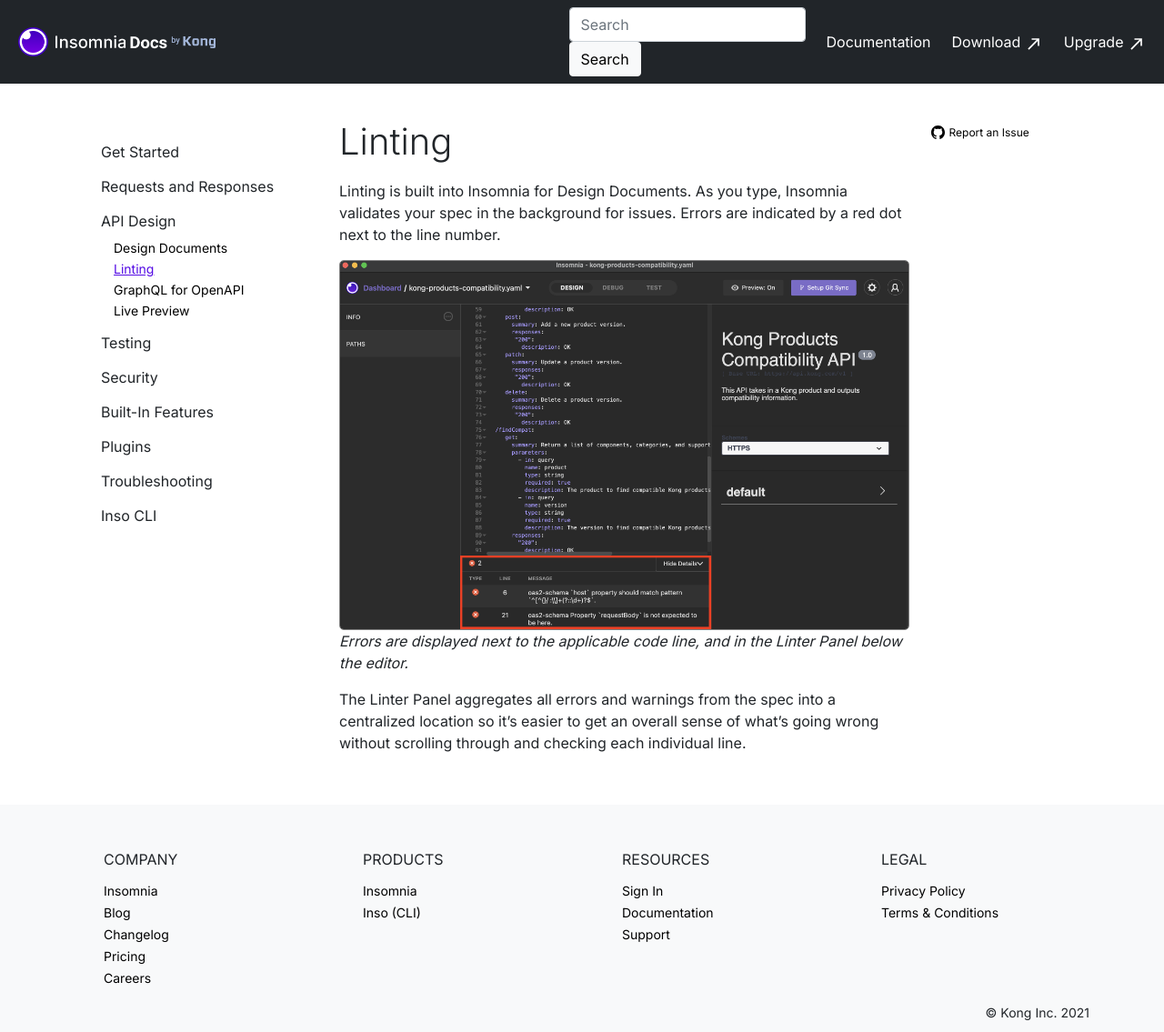
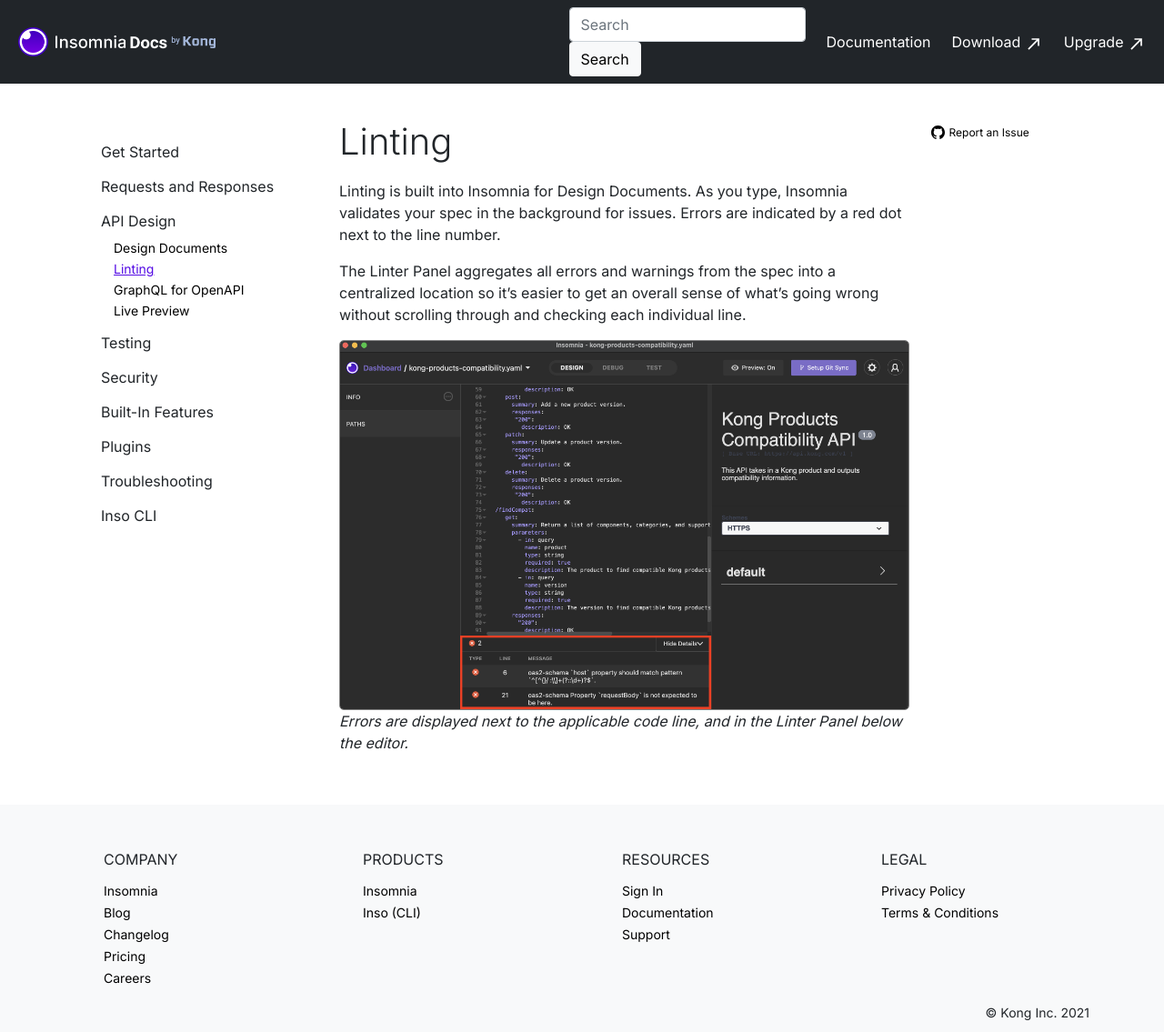
Before and after one commit to Kong/insomnia-docs, a Jekyll site: the page built from docs/insomnia/linting.md, in a window 1280 px wide. Shown: the whole page at 91% size. Built offline with Jekyll 4.4.1, drawn with Linux system fonts in a browser that asks for light colours; comment, search, counter and statistics services are not loaded.

Commit message:
move text above image for more continuity

```diff
--- a/docs/insomnia/linting.md
+++ b/docs/insomnia/linting.md
@@ -7,7 +7,7 @@
 
 Linting is built into Insomnia for Design Documents. As you type, Insomnia validates your spec in the background for issues. Errors are indicated by a red dot next to the line number.
 
+The Linter Panel aggregates all errors and warnings from the spec into a centralized location so it’s easier to get an overall sense of what’s going wrong without scrolling through and checking each individual line.
+
 ![The linting errors appear in a box below the editor.](/assets/images/linting-errors.png)
 _Errors are displayed next to the applicable code line, and in the Linter Panel below the editor._
-
-The Linter Panel aggregates all errors and warnings from the spec into a centralized location so it’s easier to get an overall sense of what’s going wrong without scrolling through and checking each individual line.
```
